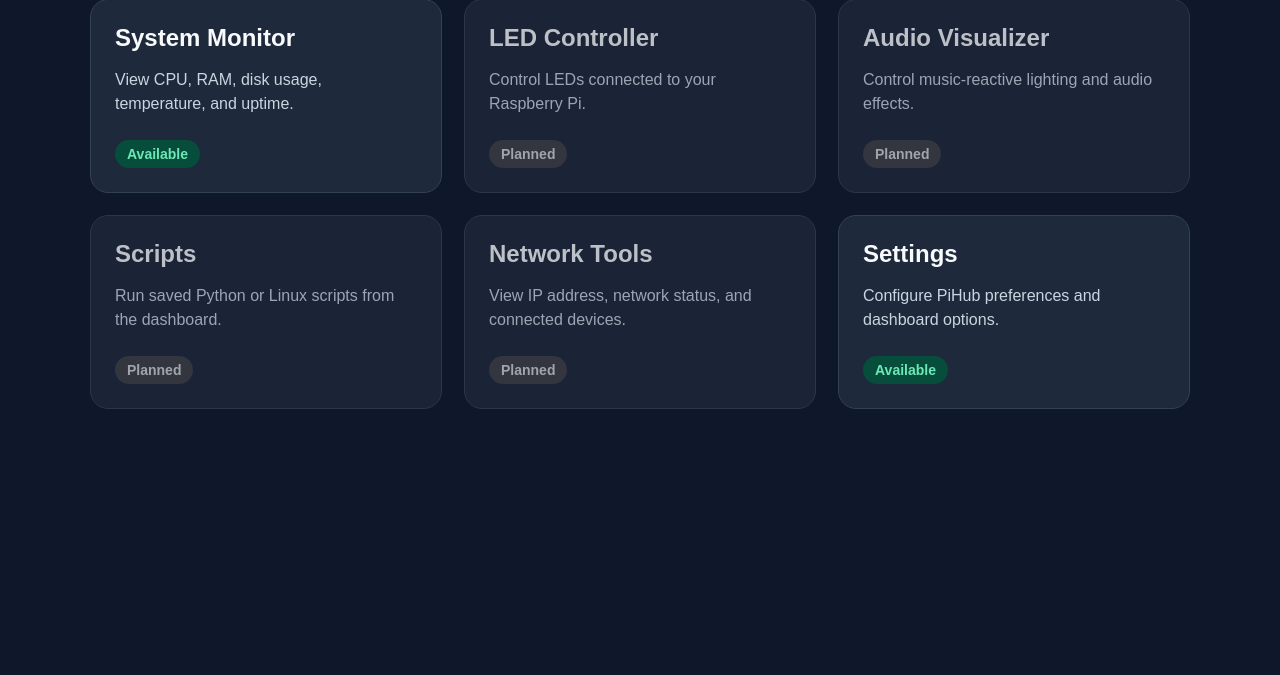
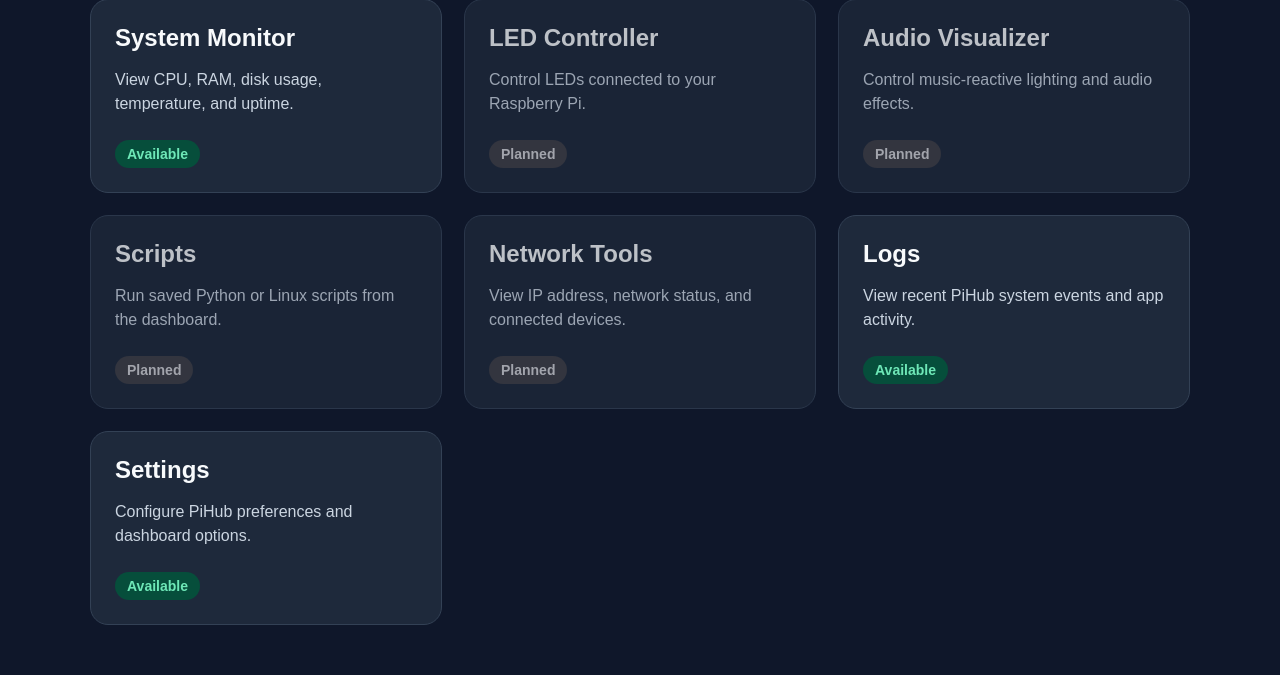
Before and after one commit to cfarwell02/PiHub, a Flask app: page / in a window 1280 px wide. Shown: the part 236-911 px from the top of the page. Before the commit the page ends 645 px from the top, so only its background shows below. Run offline with Flask 3, Linux system fonts and the light colour scheme.

Commit message:
Make logs page available from dsahboard

```diff
--- a/templates/dashboard.html
+++ b/templates/dashboard.html
@@ -9,7 +9,6 @@
     />
   </head>
   <body>
-
     {% include "navbar.html"%}
 
     <header class="dashboard-header">
@@ -48,12 +47,17 @@
         <span class="card-status planned">Planned</span>
       </a>
 
+      <a href="/logs" class="dashboard-card">
+        <h2>Logs</h2>
+        <p>View recent PiHub system events and app activity.</p>
+        <span class="card-status active">Available</span>
+      </a>
+
       <a href="/settings" class="dashboard-card">
         <h2>Settings</h2>
         <p>Configure PiHub preferences and dashboard options.</p>
         <span class="card-status active">Available</span>
       </a>
-
     </main>
   </body>
 </html>
```
